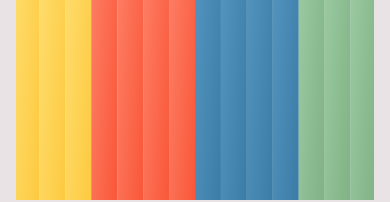
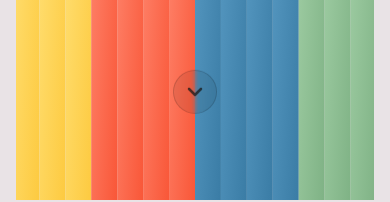
Before and after one commit to conderodrigo98/personal-website, a Next.js app: page / in a window 390 px wide. Shown: the part 660-862 px from the top of the page. Built offline with nearby package versions, Linux system fonts and the light colour scheme.

Commit message:
wip: add chevron to hint down swipe

```diff
--- a/app/components/home.tsx
+++ b/app/components/home.tsx
@@ -7,7 +7,7 @@ export default function Home() {
   return (
     <div
       id="home"
-      className="flex min-h-[100svh] flex-col self-stretch justify-end leading-none pb-0"
+      className="relative flex min-h-[100svh] flex-col self-stretch justify-end leading-none pb-0"
     >
       <div
         className="flex flex-1 flex-col self-stretch justify-end leading-none bg-cover bg-center bg-no-repeat "
@@ -22,6 +22,24 @@ export default function Home() {
         className="overflow-hidden bg-cover bg-center bg-no-repeat pb-[62%] sm:pb-0"
         text="RODRIGO CONDE"
       />
+      <a
+        href="#me"
+        aria-label="Scroll down to the next section"
+        className="scroll-chevron absolute bottom-6 flex h-11 w-11 items-center justify-center rounded-full border border-black/20 bg-black/10 text-[var(--foreground)] backdrop-blur-[2px] sm:hidden"
+      >
+        <svg
+          aria-hidden="true"
+          viewBox="0 0 24 24"
+          className="h-6 w-6"
+          fill="none"
+          stroke="currentColor"
+          strokeWidth="2.5"
+          strokeLinecap="round"
+          strokeLinejoin="round"
+        >
+          <path d="M6 9l6 6 6-6" />
+        </svg>
+      </a>
     </div>
   );
 }
--- a/app/globals.css
+++ b/app/globals.css
@@ -1,14 +1,14 @@
 @import "tailwindcss";
 
 :root {
-  --background: #E9E3E6;
+  --background: #e9e3e6;
   --foreground: #191919;
   --foreground-muted: #707070;
 
   --brand-blue: #3a7ca5;
   --brand-yellow: #fdca40;
-  --brand-red: #F95738;
-  --brand-green: #7FB285;
+  --brand-red: #f95738;
+  --brand-green: #7fb285;
 }
 
 @theme inline {
@@ -22,8 +22,6 @@ html {
   scroll-behavior: smooth;
   scroll-padding-top: 5rem;
 }
-
-
 
 body {
   background: var(--background);
@@ -49,6 +47,24 @@ body {
   }
 }
 
+.scroll-chevron {
+  animation: scroll-chevron-bounce 1.6s ease-in-out infinite;
+  bottom: calc(var(--spacing) * 22);
+  left: 50%;
+}
+
+@keyframes scroll-chevron-bounce {
+  0%,
+  100% {
+    transform: translateX(-50%) translateY(0);
+    opacity: 0.7;
+  }
+  50% {
+    transform: translateX(-50%) translateY(0.45rem);
+    opacity: 1;
+  }
+}
+
 .brand-rotate-button {
   animation: brand-rotate 5s linear infinite;
 }
```
